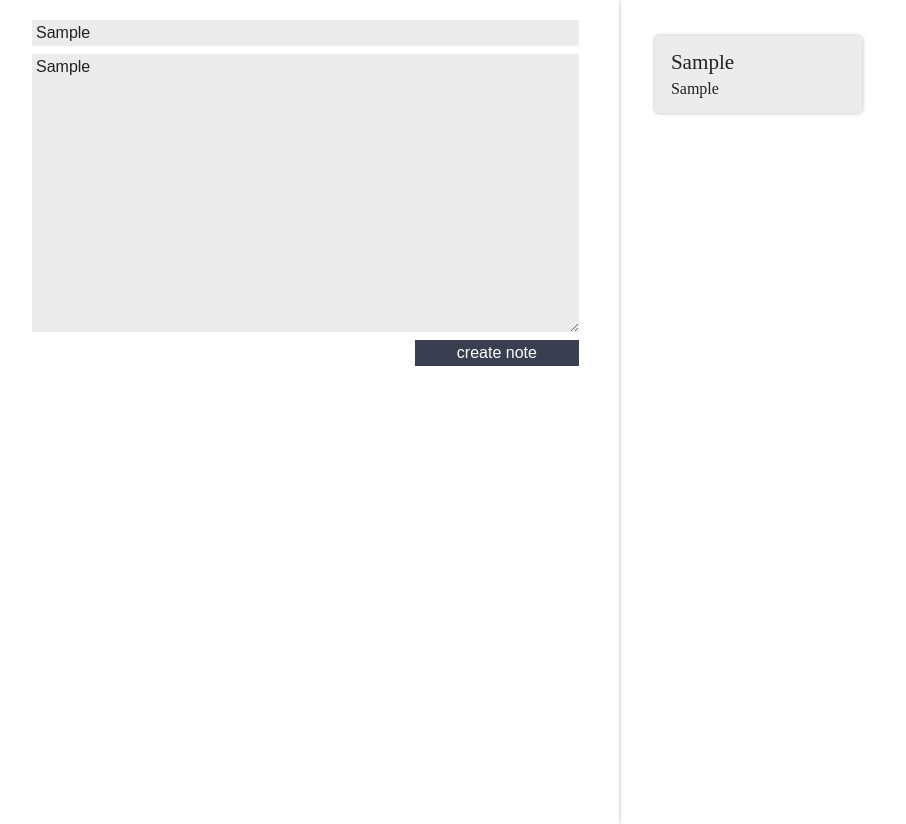
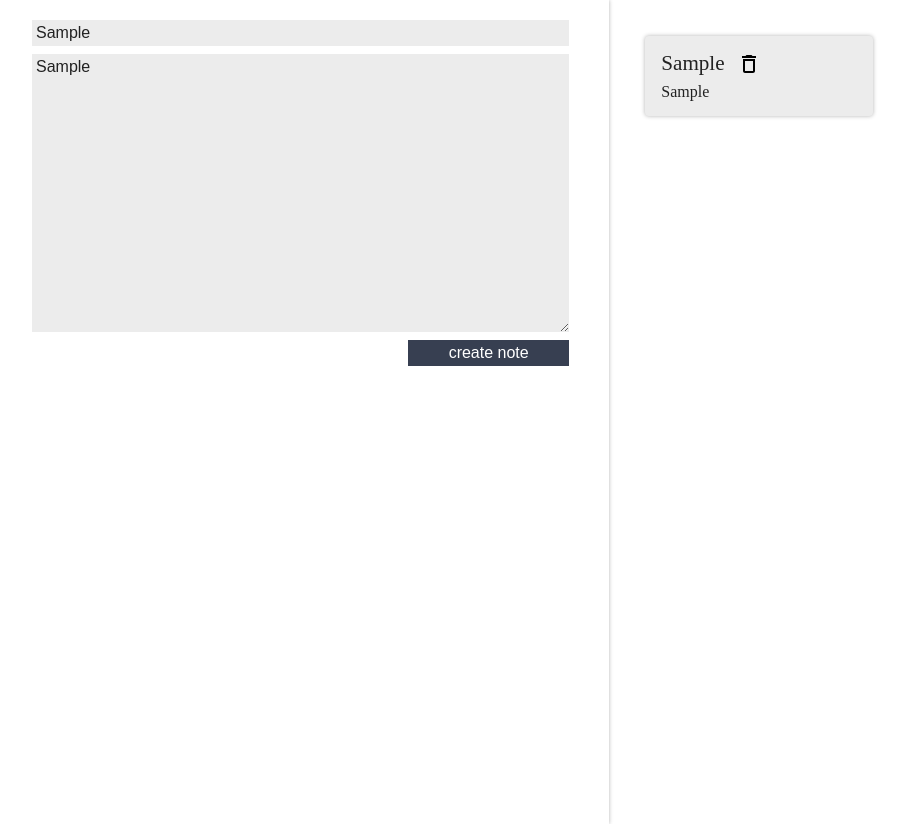
Before and after one commit to Felipe-Borba/alura-reactjs, a React (Create React App) app: page / in a window 1280 px wide. Both pictures are taken after typing "Sample", "Sample" into the empty fields and a click on the button "create note". Shown: the whole page, without its empty margins (8-914 px from the left). Built offline with nearby package versions, Linux system fonts and the light colour scheme.

Commit message:
01-03 add delete svg icon

```diff
--- a/src/components/CardNote/CardNote.jsx
+++ b/src/components/CardNote/CardNote.jsx
@@ -1,5 +1,6 @@
 import React, { Component } from 'react'
 import './CardNote.css'
+import {ReactComponent as DeleteSVG} from '../../assets/delete.svg'
 
 export default class CardNote extends Component {
     render() {
@@ -7,6 +8,7 @@ export default class CardNote extends Component {
             <section className='card-note'>
                 <header className='card-note_header'>
                     <h3 className='card-note_title'>{this.props.title}</h3>
+                    <DeleteSVG />
                 </header>
                 <p className='card-note_text'>{this.props.text}</p>
             </section>
```
Also changed, not shown: src/assets/delete.svg (added), 1 other file (tests, documents, lock files or other folders).
